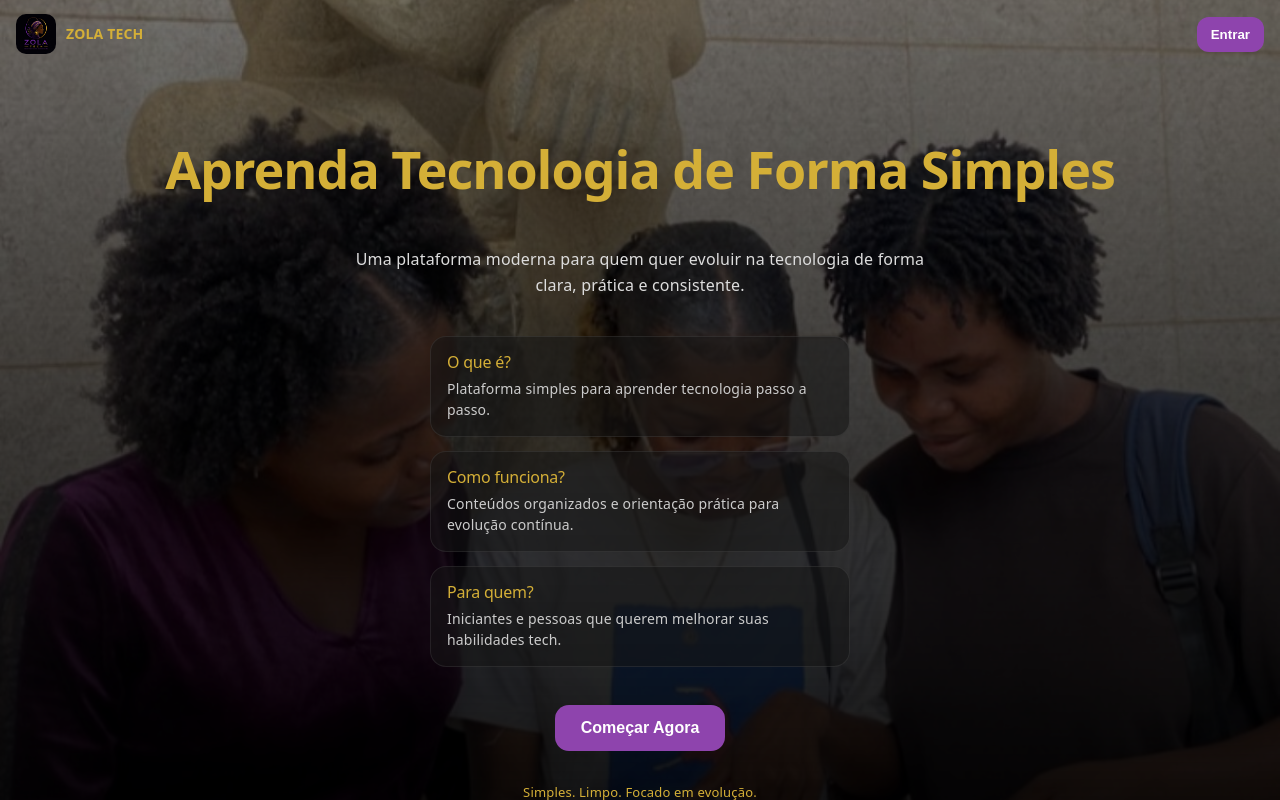
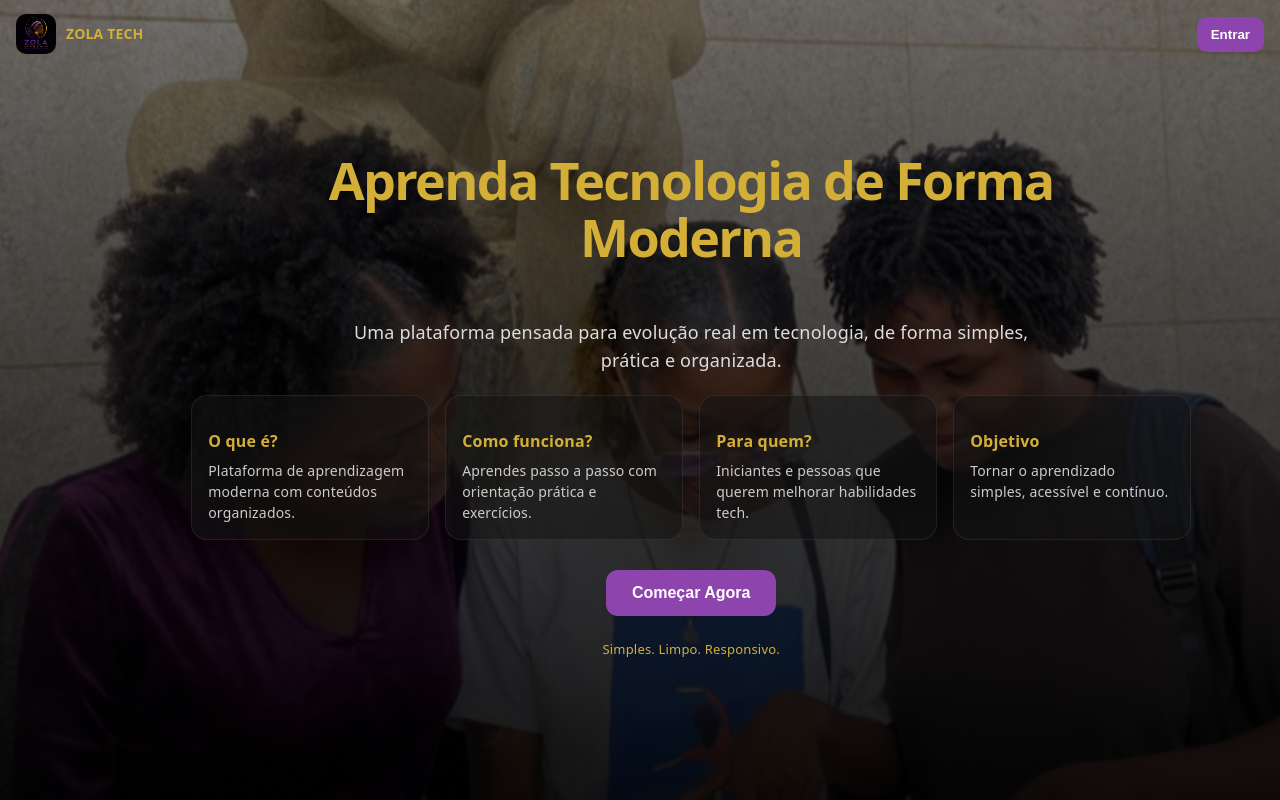
Before and after one commit to conceicao-cruz/zola-tech, a React (Vite) app: page / in a window 1280 px wide. Built offline with nearby package versions, Linux system fonts and the light colour scheme; the HTML template or start-up script is replaced by a standard one.

Commit message:
atualização do projeto

```diff
--- a/src/LandingPage.jsx
+++ b/src/LandingPage.jsx
@@ -22,11 +22,11 @@ function LandingPage() {
   }, [images.length]);
 
   const fadeUp = {
-    hidden: { opacity: 0, y: 30 },
+    hidden: { opacity: 0, y: 25 },
     show: {
       opacity: 1,
       y: 0,
-      transition: { duration: 0.9, ease: "easeOut" },
+      transition: { duration: 0.8, ease: "easeOut" },
     },
   };
 
@@ -39,15 +39,14 @@ function LandingPage() {
     >
       <div style={styles.overlay} />
 
-      {/* HEADER MINIMALISTA */}
+      {/* HEADER */}
       <motion.header
         style={styles.header}
         initial={{ opacity: 0, y: -20 }}
         animate={{ opacity: 1, y: 0 }}
-        transition={{ duration: 0.6 }}
       >
         <div style={styles.logoBox}>
-          <img src={logo} alt="Zola Tech" style={styles.logoImg} />
+          <img src={logo} style={styles.logoImg} />
           <span style={styles.logoText}>ZOLA TECH</span>
         </div>
 
@@ -59,51 +58,50 @@ function LandingPage() {
         </button>
       </motion.header>
 
-      {/* HERO APPLE STYLE */}
-      <motion.main
-        style={styles.main}
-        initial="hidden"
-        animate="show"
-        variants={{
-          show: {
-            transition: { staggerChildren: 0.2 },
-          },
-        }}
-      >
+      {/* MAIN */}
+      <motion.main style={styles.main} initial="hidden" animate="show">
+        {/* HERO */}
         <motion.h1 style={styles.title} variants={fadeUp}>
-          Aprenda Tecnologia de Forma Simples
+          Aprenda Tecnologia de Forma Moderna
         </motion.h1>
 
         <motion.p style={styles.subtitle} variants={fadeUp}>
-          Uma plataforma moderna para quem quer evoluir na tecnologia de forma
-          clara, prática e consistente.
+          Uma plataforma pensada para evolução real em tecnologia, de forma simples,
+          prática e organizada.
         </motion.p>
 
-        {/* CARDS CLEAN */}
+        {/* GRID RESPONSIVO */}
         <div style={styles.cardsContainer}>
-          <motion.div style={styles.card} variants={fadeUp}>
-            <h2 style={styles.cardTitle}>O que é?</h2>
+          <motion.div style={styles.card} variants={fadeUp} whileHover={hover}>
+            <h3 style={styles.cardTitle}>O que é?</h3>
             <p style={styles.cardText}>
-              Plataforma simples para aprender tecnologia passo a passo.
+              Plataforma de aprendizagem moderna com conteúdos organizados.
             </p>
           </motion.div>
 
-          <motion.div style={styles.card} variants={fadeUp}>
-            <h2 style={styles.cardTitle}>Como funciona?</h2>
+          <motion.div style={styles.card} variants={fadeUp} whileHover={hover}>
+            <h3 style={styles.cardTitle}>Como funciona?</h3>
             <p style={styles.cardText}>
-              Conteúdos organizados e orientação prática para evolução contínua.
+              Aprendes passo a passo com orientação prática e exercícios.
             </p>
           </motion.div>
 
-          <motion.div style={styles.card} variants={fadeUp}>
-            <h2 style={styles.cardTitle}>Para quem?</h2>
+          <motion.div style={styles.card} variants={fadeUp} whileHover={hover}>
+            <h3 style={styles.cardTitle}>Para quem?</h3>
             <p style={styles.cardText}>
-              Iniciantes e pessoas que querem melhorar suas habilidades tech.
+              Iniciantes e pessoas que querem melhorar habilidades tech.
+            </p>
+          </motion.div>
+
+          <motion.div style={styles.card} variants={fadeUp} whileHover={hover}>
+            <h3 style={styles.cardTitle}>Objetivo</h3>
+            <p style={styles.cardText}>
+              Tornar o aprendizado simples, acessível e contínuo.
             </p>
           </motion.div>
         </div>
 
-        {/* CTA PRINCIPAL */}
+        {/* CTA */}
         <motion.button
           style={styles.mainButton}
           onClick={() => navigate("/login")}
@@ -113,13 +111,19 @@ function LandingPage() {
           Começar Agora
         </motion.button>
 
-        <p style={styles.bottomText}>Simples. Limpo. Focado em evolução.</p>
+        <p style={styles.bottomText}>Simples. Limpo. Responsivo.</p>
       </motion.main>
     </div>
   );
 }
 
-/* ===================== STYLES APPLE ===================== */
+/* HOVER EFFECT */
+const hover = {
+  scale: 1.03,
+  boxShadow: "0 12px 30px rgba(0,0,0,0.3)",
+};
+
+/* STYLES CHATGPT RESPONSIVO */
 const styles = {
   container: {
     position: "relative",
@@ -171,51 +175,57 @@ const styles = {
     color: "#fff",
     border: "none",
     padding: "10px 14px",
-    borderRadius: "12px",
+    borderRadius: "10px",
     fontWeight: "600",
   },
 
   main: {
     position: "relative",
     zIndex: 2,
-    textAlign: "center",
-    padding: "40px 16px 20px",
+    width: "100%",
+
     display: "flex",
     flexDirection: "column",
     alignItems: "center",
-    gap: "18px",
+
+    padding: "clamp(16px, 4vw, 60px)",
+    gap: "20px",
   },
 
   title: {
-    fontSize: "clamp(28px, 7vw, 52px)",
+    fontSize: "clamp(24px, 5vw, 52px)",
     fontWeight: "600",
+    textAlign: "center",
     color: "#D4AF37",
+    maxWidth: "900px",
     lineHeight: "1.1",
-    letterSpacing: "-1px",
   },
 
   subtitle: {
-    fontSize: "16px",
-    maxWidth: "600px",
+    fontSize: "clamp(14px, 2vw, 18px)",
+    maxWidth: "700px",
+    textAlign: "center",
     color: "#ddd",
     lineHeight: "1.6",
   },
 
   cardsContainer: {
-    display: "flex",
-    flexDirection: "column",
-    gap: "14px",
     width: "100%",
-    maxWidth: "420px",
-    marginTop: "20px",
+    maxWidth: "1000px",
+
+    display: "grid",
+    gridTemplateColumns: "repeat(auto-fit, minmax(220px, 1fr))",
+    gap: "16px",
+
+    padding: "0 12px",
   },
 
   card: {
     background: "rgba(20,20,20,0.55)",
     borderRadius: "16px",
     padding: "16px",
+    border: "1px solid rgba(255,255,255,0.08)",
     textAlign: "left",
-    border: "1px solid rgba(255,255,255,0.08)",
   },
 
   cardTitle: {
@@ -231,18 +241,17 @@ const styles = {
   },
 
   mainButton: {
-    marginTop: "20px",
+    marginTop: "10px",
     background: "#8E44AD",
     color: "#fff",
     border: "none",
     padding: "14px 26px",
-    borderRadius: "14px",
+    borderRadius: "12px",
     fontWeight: "600",
     fontSize: "16px",
   },
 
   bottomText: {
-    marginTop: "10px",
     fontSize: "13px",
     color: "#D4AF37",
   },
```
